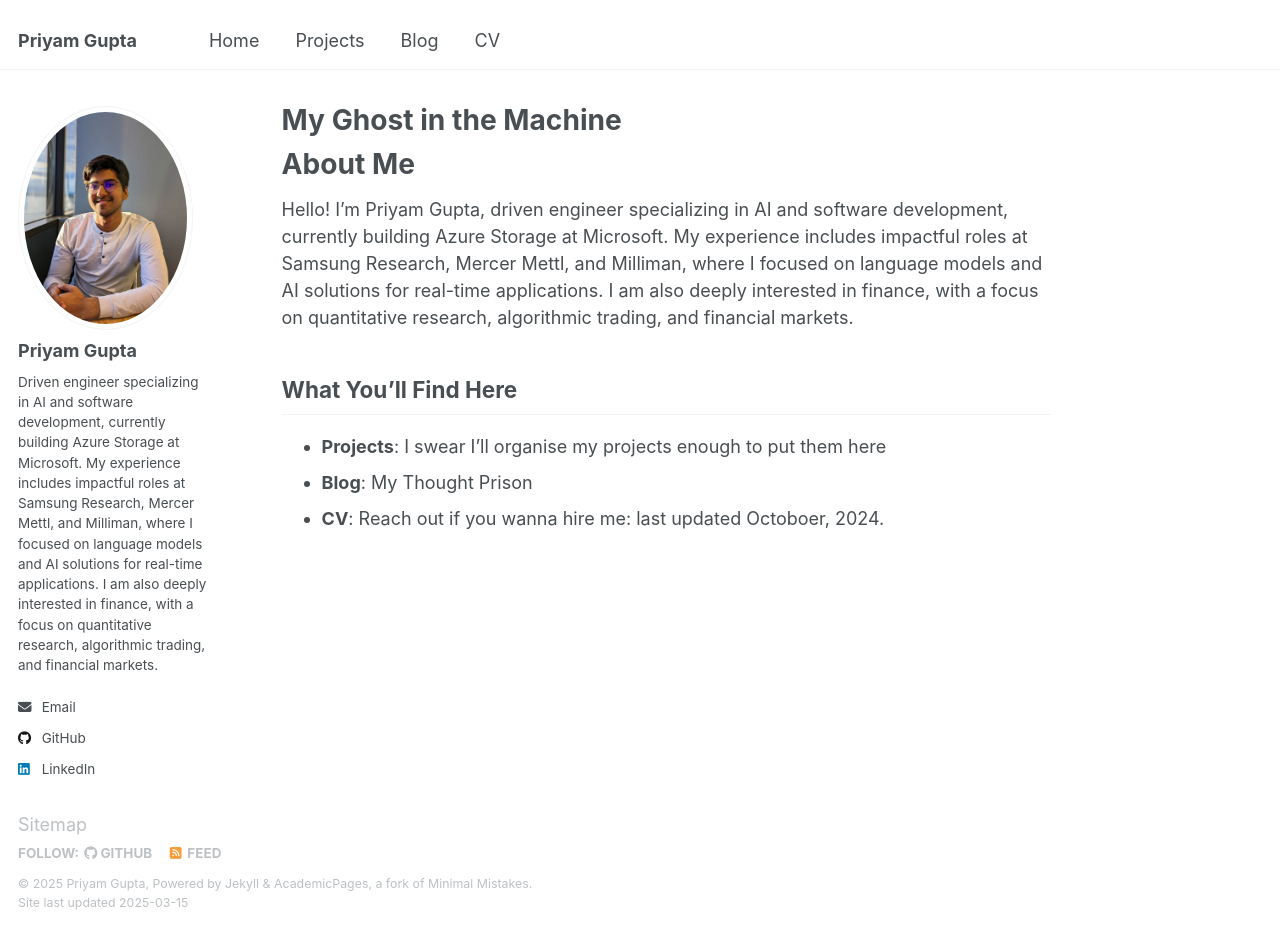
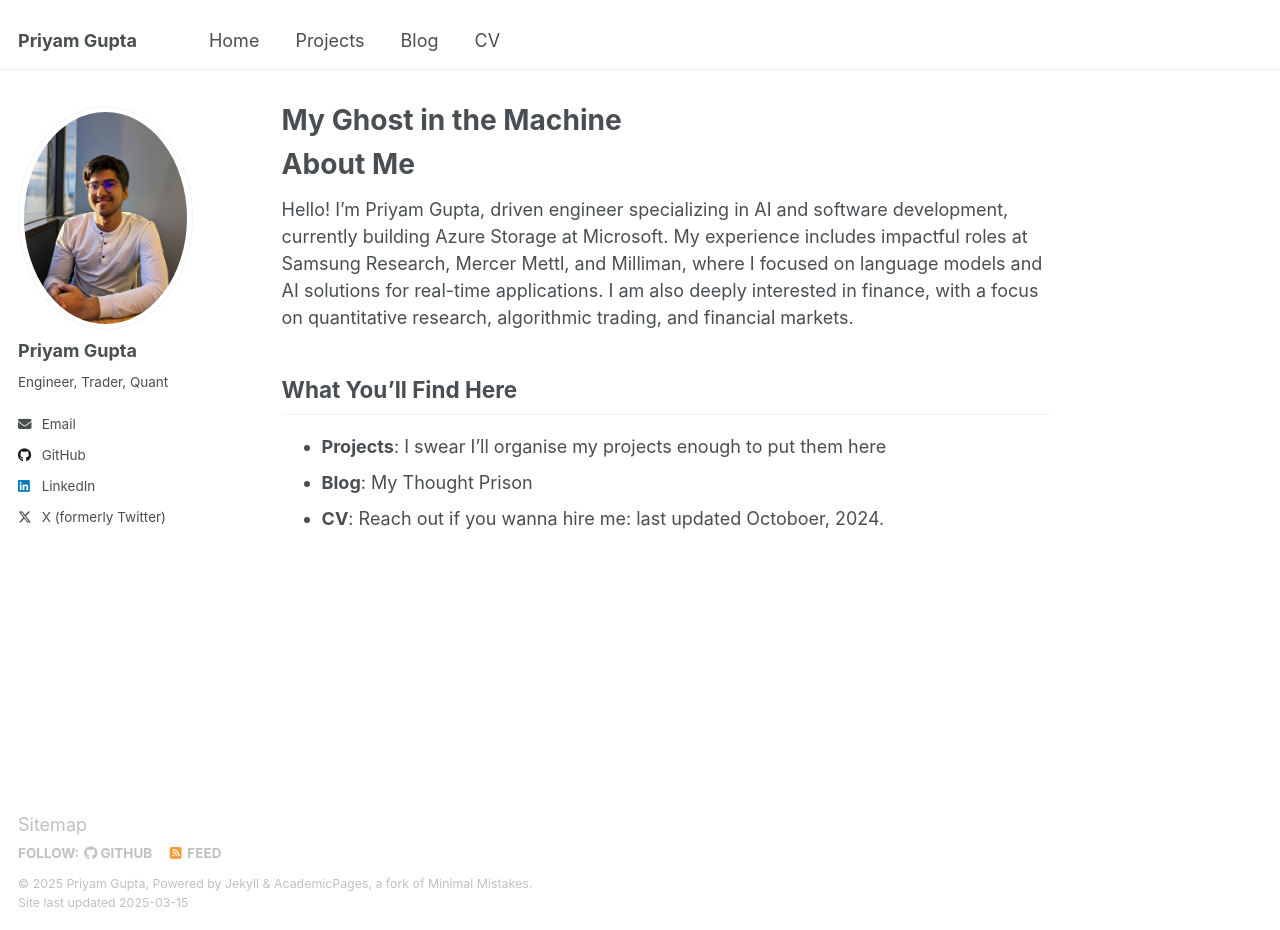
Before and after one commit to ProPriyam/ProPriyam.github.io, a Jekyll site: the page built from _pages/about.md, in a window 1280 px wide and 930 px high. Built offline with Jekyll 4.4.1, drawn with Linux system fonts in a browser that asks for light colours.

Commit message:
change config

```diff
--- a/_config.yml
+++ b/_config.yml
@@ -25,7 +25,7 @@ author:
   avatar: "me2.jpg"
   name: "Priyam Gupta"
   pronouns: # example: "she/her"
-  bio: "Driven engineer specializing in AI and software development, currently building Azure Storage at Microsoft. My experience includes impactful roles at Samsung Research, Mercer Mettl, and Milliman, where I focused on language models and AI solutions for real-time applications. I am also deeply interested in finance, with a focus on quantitative research, algorithmic trading, and financial markets."
+  bio: "Engineer, Trader, Quant"
   location: # "Location"
   employer: # "Employer"
   uri: # URL
```
